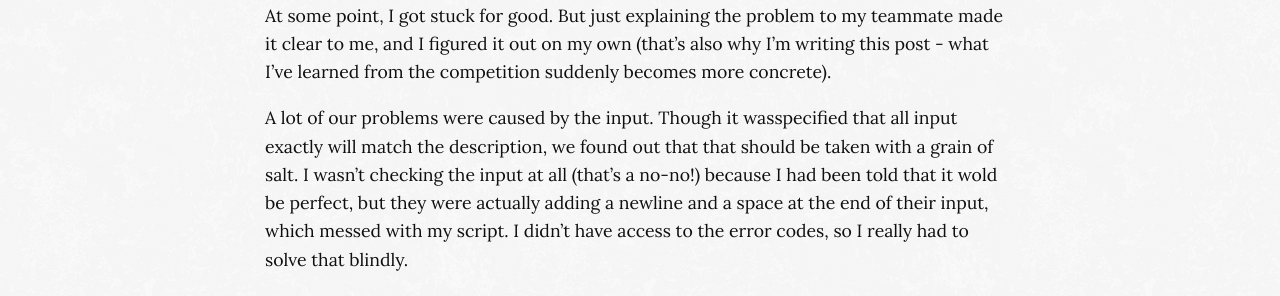
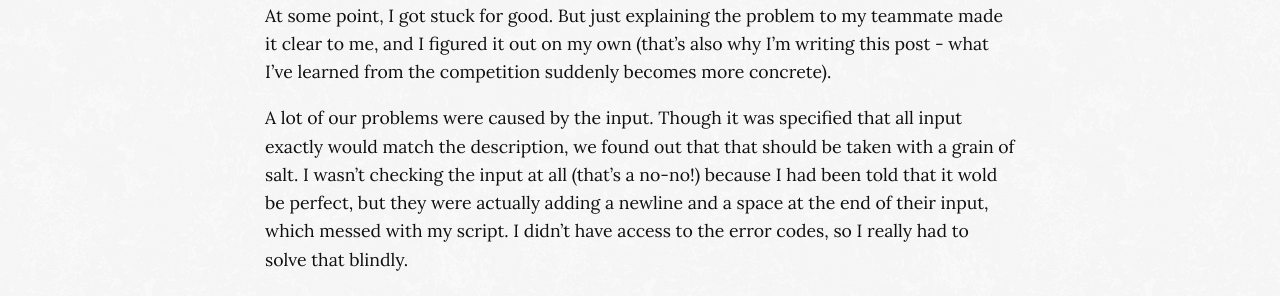
Before and after one commit to MaximeKjaer/kjaer.io, a Jekyll site: the page built from _posts/posts/2014-11-08-IEEEXtreme-14.md, in a window 1280 px wide. Shown: the part 987-1283 px from the top of the page. Built offline with Jekyll 4.4.1, drawn with Linux system fonts in a browser that asks for light colours; comment, search, counter and statistics services are not loaded.

Commit message:
Fix typos

```diff
--- a/_posts/posts/2014-11-08-IEEEXtreme-14.md
+++ b/_posts/posts/2014-11-08-IEEEXtreme-14.md
@@ -14,6 +14,6 @@ You may code up the craziest hacks, but in the end, having specific knowledge of
 
 At some point, I got stuck for good. But just explaining the problem to my teammate made it clear to me, and I figured it out on my own (that's also why I'm writing this post - what I've learned from the competition suddenly becomes more concrete).
 
-A lot of our problems were caused by the input. Though it wasspecified that all input exactly will match the description, we found out that that should be taken with a grain of salt. I wasn't checking the input at all (that's a no-no!) because I had been told that it wold be perfect, but they were actually adding a newline and a space at the end of their input, which messed with my script. I didn't have access to the error codes, so I really had to solve that blindly.
+A lot of our problems were caused by the input. Though it was specified that all input exactly would match the description, we found out that that should be taken with a grain of salt. I wasn't checking the input at all (that's a no-no!) because I had been told that it wold be perfect, but they were actually adding a newline and a space at the end of their input, which messed with my script. I didn't have access to the error codes, so I really had to solve that blindly.
 
 But all in all, it was a lot of fun, and I think that it will get even better as I gain more knowledge about the algorithms that I need to implement versions of. I'll be there next year!
```
Also changed, not shown: about.md (+1 -1 lines).
